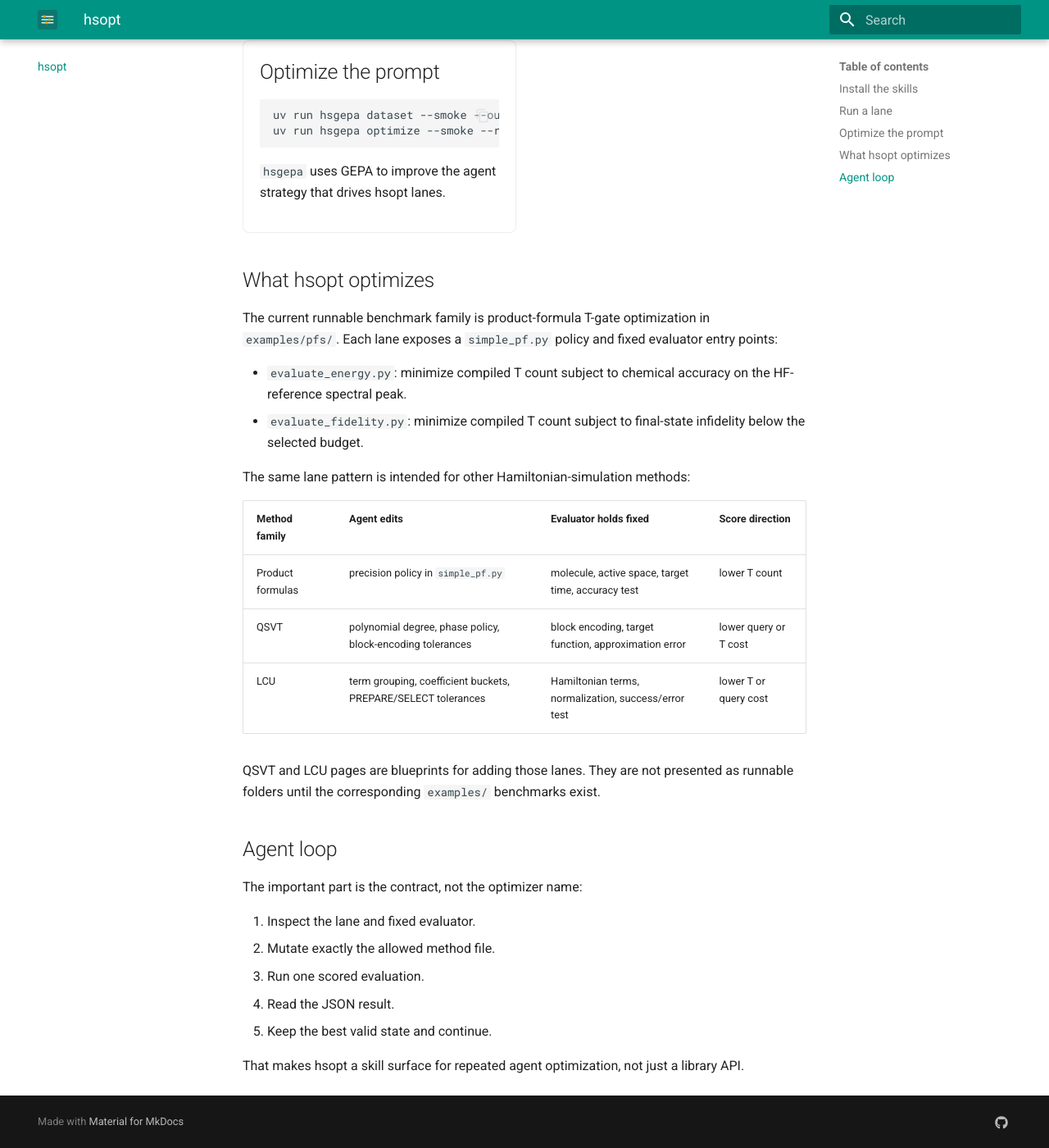
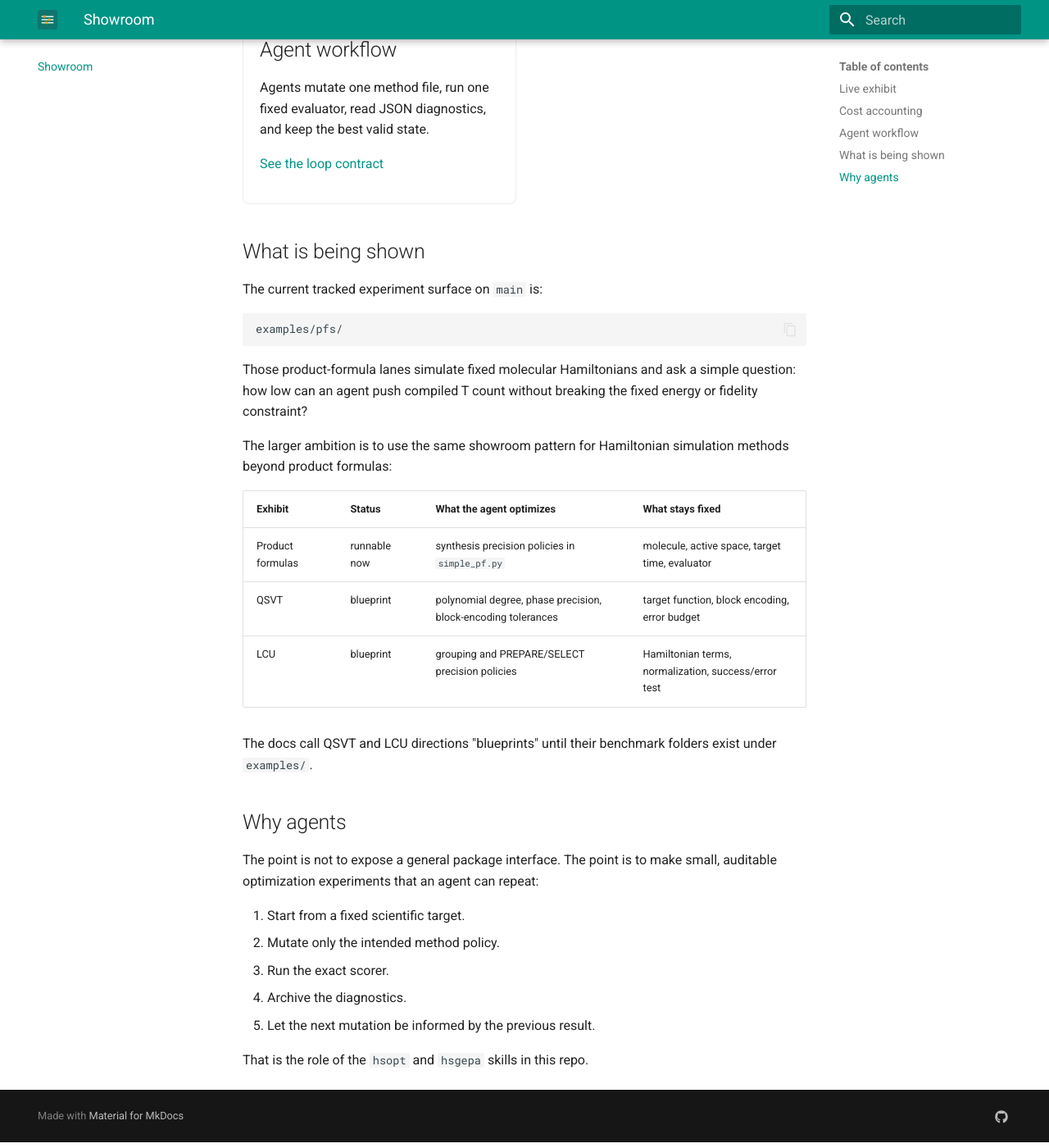
Before and after one commit to bestquark/hsopt, an MkDocs documentation site: the page built from docs/index.md, in a window 1280 px wide and 1400 px high, scrolled down 622 px. Shown: the whole window at 82% size. Built offline with MkDocs 1.6.1 and Material for MkDocs 9.7.7, drawn with Linux system fonts in a browser that asks for light colours; some of the changed text lies outside the part shown.

Commit message:
Reframe docs as experiment showroom

````diff
--- /dev/null
+++ b/docs/agent-loop.md
@@ -0,0 +1,50 @@
+# Agent experiment loop
+
+Each hsopt exhibit is designed around an explicit experiment contract.
+
+## Lane shape
+
+| Concept | Requirement |
+| --- | --- |
+| Editable method file | the only file the agent mutates by default |
+| Fixed evaluator | computes the scientific target and prints JSON |
+| Diagnostics | enough fields for the next mutation to be evidence-driven |
+
+The product-formula exhibit uses:
+
+```text
+examples/pfs/<molecule>/simple_pf.py
+examples/pfs/evaluate_energy.py
+examples/pfs/evaluate_fidelity.py
+```
+
+## The loop
+
+1. Read the lane status and evaluator contract.
+2. Inspect the previous scored result.
+3. Make one coherent method-policy mutation.
+4. Run one fixed evaluator command.
+5. Read the JSON diagnostics before choosing the next mutation.
+6. Keep or restore the best valid state before stopping.
+
+The agent should not change molecule definitions, geometries, active spaces,
+target times, evaluator thresholds, or score semantics unless the experiment
+itself is being redefined.
+
+## Evaluator output
+
+The scorer should emit a JSON object with:
+
+- `score`: lower-is-better objective.
+- `passes_accuracy_constraint`: boolean validity gate.
+- a primary cost such as `t_gate_count` or `query_count`.
+- diagnostics that explain accuracy failures or cost regressions.
+
+For product formulas, the lower-is-better score is the compiled T count plus a
+large penalty when the selected accuracy metric exceeds its fixed budget.
+
+## What `hsgepa` changes
+
+`hsgepa` does not directly optimize a molecule. It optimizes the prompt that
+drives the agent loop. The reward is valid fractional T-count reduction inside
+an isolated trial workspace.
--- a/docs/index.md
+++ b/docs/index.md
@@ -1,83 +1,77 @@
-# hsopt
+# hsopt showroom
 
-Agent skills for Hamiltonian-simulation optimization.
+Agent-run Hamiltonian-simulation optimization experiments.
 
-`hsopt` turns a benchmark lane into an agent-editable optimization problem: one
-method file, one fixed evaluator, one score, and a loop that preserves the
-scientific contract while searching for lower cost.
+This site is not package API documentation. It is a showroom for the experiments
+in this repository: what is computed, what the agent is allowed to change, how
+the evaluator scores a run, and how the reported quantum costs are counted.
 
 <div class="hsopt-grid" markdown>
 
 <div class="hsopt-card" markdown>
-## Install the skills
+## Live exhibit
+
+Product-formula T-count optimization is runnable today.
 
 ```bash
-npx skills add bestquark/hsopt
-```
-
-Install into Claude Code explicitly:
-
-```bash
-npx skills add bestquark/hsopt --agent claude-code --skill '*' -y
+uv run hsopt status examples/pfs/h2
+uv run hsopt prompt examples/pfs/h2
 ```
 </div>
 
 <div class="hsopt-card" markdown>
-## Run a lane
+## Cost accounting
 
-```bash
-uv run hsopt list
-uv run hsopt status examples/pfs/h2
-uv run hsopt prompt examples/pfs/h2
-```
+The current experiments compile Pauli rotations with pygridsynth and count the
+`T` symbols in the synthesized single-qubit rotation sequence.
 
-Use `$hsopt` inside Codex or `/hsopt` where the client exposes slash commands.
+[Read the T-gate accounting](experiments/t-gates.md)
 </div>
 
 <div class="hsopt-card" markdown>
-## Optimize the prompt
+## Agent workflow
 
-```bash
-uv run hsgepa dataset --smoke --output runs/hsgepa/dataset_smoke.json
-uv run hsgepa optimize --smoke --run-root runs/hsgepa/smoke
-```
+Agents mutate one method file, run one fixed evaluator, read JSON diagnostics,
+and keep the best valid state.
 
-`hsgepa` uses GEPA to improve the agent strategy that drives hsopt lanes.
+[See the loop contract](agent-loop.md)
 </div>
 
 </div>
 
-## What hsopt optimizes
+## What is being shown
 
-The current runnable benchmark family is product-formula T-gate optimization in
-`examples/pfs/`. Each lane exposes a `simple_pf.py` policy and fixed evaluator
-entry points:
+The current tracked experiment surface on `main` is:
 
-- `evaluate_energy.py`: minimize compiled T count subject to chemical accuracy
-  on the HF-reference spectral peak.
-- `evaluate_fidelity.py`: minimize compiled T count subject to final-state
-  infidelity below the selected budget.
+```text
+examples/pfs/
+```
 
-The same lane pattern is intended for other Hamiltonian-simulation methods:
+Those product-formula lanes simulate fixed molecular Hamiltonians and ask a
+simple question: how low can an agent push compiled T count without breaking the
+fixed energy or fidelity constraint?
 
-| Method family | Agent edits | Evaluator holds fixed | Score direction |
+The larger ambition is to use the same showroom pattern for Hamiltonian
+simulation methods beyond product formulas:
+
+| Exhibit | Status | What the agent optimizes | What stays fixed |
 | --- | --- | --- | --- |
-| Product formulas | precision policy in `simple_pf.py` | molecule, active space, target time, accuracy test | lower T count |
-| QSVT | polynomial degree, phase policy, block-encoding tolerances | block encoding, target function, approximation error | lower query or T cost |
-| LCU | term grouping, coefficient buckets, PREPARE/SELECT tolerances | Hamiltonian terms, normalization, success/error test | lower T or query cost |
+| Product formulas | runnable now | synthesis precision policies in `simple_pf.py` | molecule, active space, target time, evaluator |
+| QSVT | blueprint | polynomial degree, phase precision, block-encoding tolerances | target function, block encoding, error budget |
+| LCU | blueprint | grouping and PREPARE/SELECT precision policies | Hamiltonian terms, normalization, success/error test |
 
-QSVT and LCU pages are blueprints for adding those lanes. They are not presented
-as runnable folders until the corresponding `examples/` benchmarks exist.
+The docs call QSVT and LCU directions "blueprints" until their benchmark
+folders exist under `examples/`.
 
-## Agent loop
+## Why agents
 
-The important part is the contract, not the optimizer name:
+The point is not to expose a general package interface. The point is to make
+small, auditable optimization experiments that an agent can repeat:
 
-1. Inspect the lane and fixed evaluator.
-2. Mutate exactly the allowed method file.
-3. Run one scored evaluation.
-4. Read the JSON result.
-5. Keep the best valid state and continue.
+1. Start from a fixed scientific target.
+2. Mutate only the intended method policy.
+3. Run the exact scorer.
+4. Archive the diagnostics.
+5. Let the next mutation be informed by the previous result.
 
-That makes hsopt a skill surface for repeated agent optimization, not just a
-library API.
+That is the role of the `hsopt` and `hsgepa` skills in this repo.
--- a/mkdocs.yml
+++ b/mkdocs.yml
@@ -1,5 +1,5 @@
-site_name: hsopt
-site_description: Agent skills for Hamiltonian-simulation optimization.
+site_name: hsopt showroom
+site_description: Agent-run Hamiltonian-simulation optimization experiments.
 site_url: https://bestquark.github.io/hsopt/
 
 theme:
@@ -18,12 +18,13 @@ theme:
       accent: amber
 
 nav:
-  - hsopt: index.md
-  - Install: install.md
-  - Agent Examples:
-      - Product Formulas: examples/product-formulas.md
-      - QSVT and LCU: examples/qsvt-lcu.md
-  - Skill Contract: skill-contract.md
+  - Showroom: index.md
+  - Experiments:
+      - Product-Formula T Counts: experiments/product-formulas.md
+      - How T Gates Are Counted: experiments/t-gates.md
+      - QSVT and LCU Directions: experiments/qsvt-lcu.md
+  - Agent Loop: agent-loop.md
+  - Try It: try-it.md
 
 markdown_extensions:
   - admonition
````
Also changed, not shown: README.md (+1 -1 lines), docs/examples/product-formulas.md (deleted, +0 -84 lines), docs/experiments/product-formulas.md (added, +95 -0 lines), docs/experiments/qsvt-lcu.md (renamed from docs/examples/qsvt-lcu.md, +17 -23 lines), docs/experiments/t-gates.md (added, +103 -0 lines), docs/install.md (deleted, +0 -70 lines), docs/skill-contract.md (deleted, +0 -50 lines), docs/try-it.md (added, +64 -0 lines).
